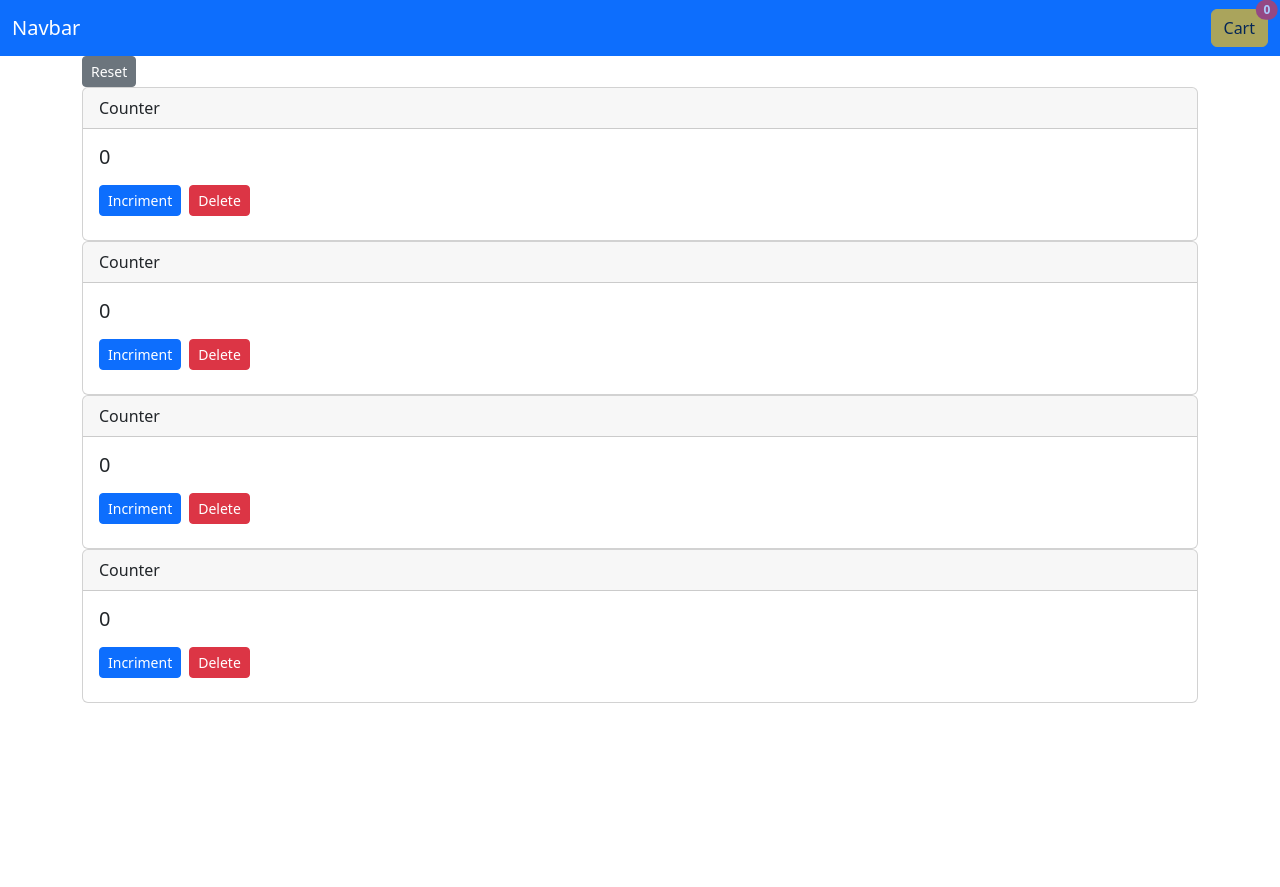
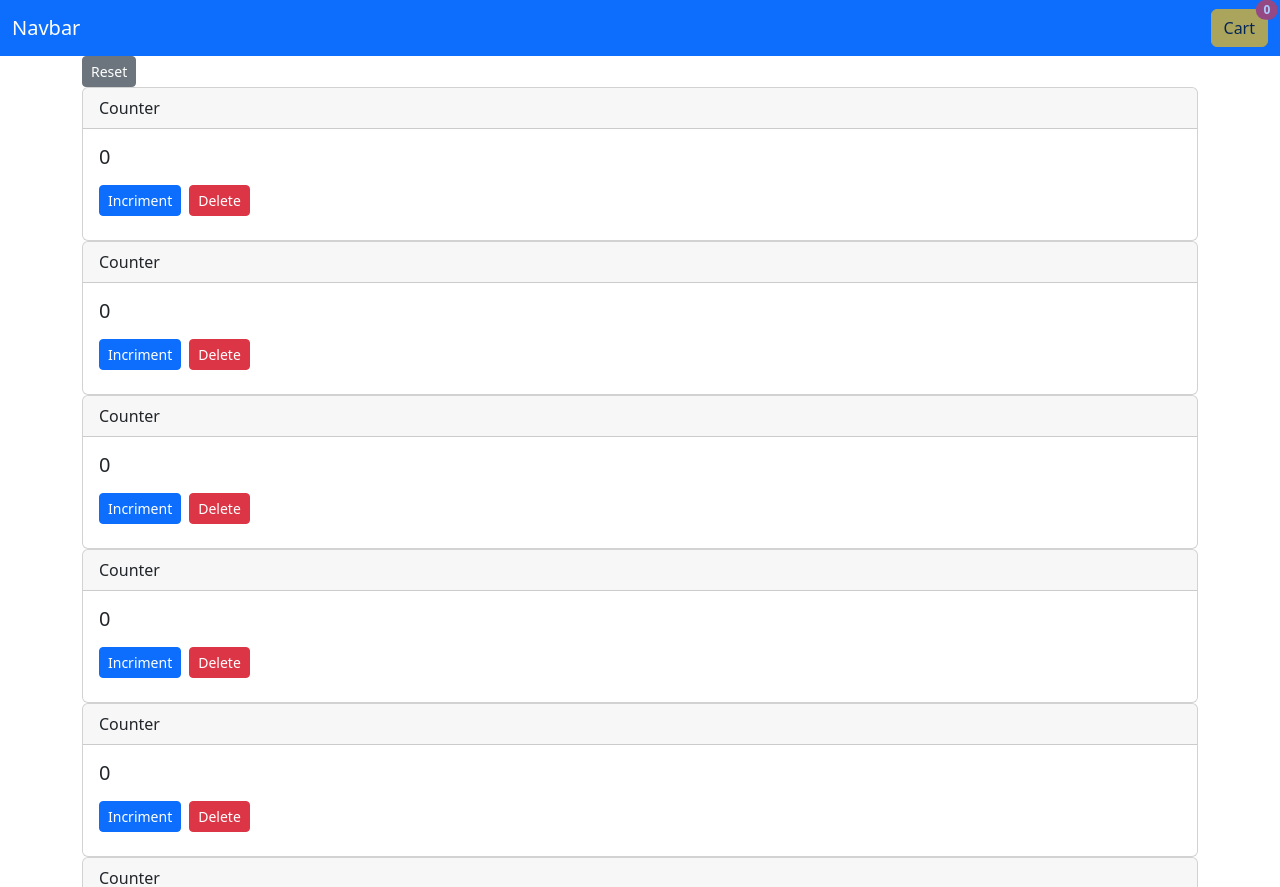
Before and after one commit to V5NEXT/react-counter-app, a React (Create React App) app: page / in a window 1280 px wide. Before the commit the page ends 800 px from the top, so only its background shows below. Built offline with nearby package versions, Linux system fonts and the light colour scheme.

Commit message:
Intermediate Commit

```diff
--- a/src/App.css
+++ b/src/App.css
@@ -36,3 +36,7 @@
     transform: rotate(360deg);
   }
 }
+.counters_main_div{
+  max-height: 100vh;
+    overflow: auto;
+}
--- a/src/App.js
+++ b/src/App.js
@@ -9,13 +9,17 @@ class App extends Component {
         {id : 1, value : 0},
         {id : 2, value : 0},
         {id : 3, value : 0},
-        {id : 4, value : 0}
+        {id : 4, value : 0},
+        {id : 5, value : 0},
+        {id : 6, value : 0}
       ],
      counterDuplicate : [
       {id : 1, value : 0},
       {id : 2, value : 0},
       {id : 3, value : 0},
-      {id : 4, value : 0}
+      {id : 4, value : 0},
+      {id : 5, value : 0},
+      {id : 6, value : 0}
      ]
   }
 
--- a/src/components/counters.jsx
+++ b/src/components/counters.jsx
@@ -1,5 +1,6 @@
 import React, { Component } from 'react';
 import Counter from './counter';
+
 
 
 class Counters extends Component {
@@ -8,11 +9,12 @@ class Counters extends Component {
         return (
             <div>
             <button onClick={this.props.onReset} className='btn btn-sm btn-secondary'>Reset</button>
+            <div className='counters_main_div'>
               {this.props.counters.map((counter)=> <Counter key={counter.id}
               onAddition={this.props.onAddition} onDelete={this.props.onDelete}
               counter={counter}>
               </Counter>)}
-
+              </div>
             </div>
         );
     }
--- a/src/components/navbar.jsx
+++ b/src/components/navbar.jsx
@@ -2,7 +2,7 @@
 const NavBar = (props) =>{
 return (
 
-    <nav className="navbar navbar-dark bg-primary">
+    <nav className="navbar navbar-dark bg-primary navbar-fixed-top">
         <div className="container-fluid">
             <a className="navbar-brand" href="#">Navbar</a>
             <button type="button" class="btn btn-warning position-relative" disabled>
```
